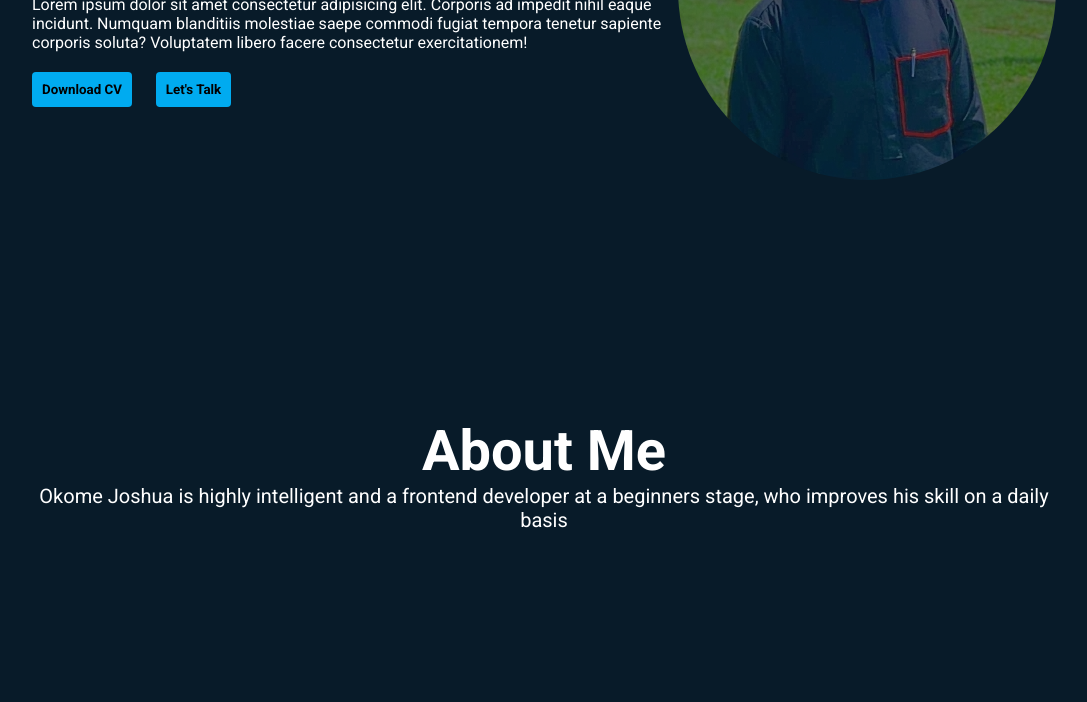
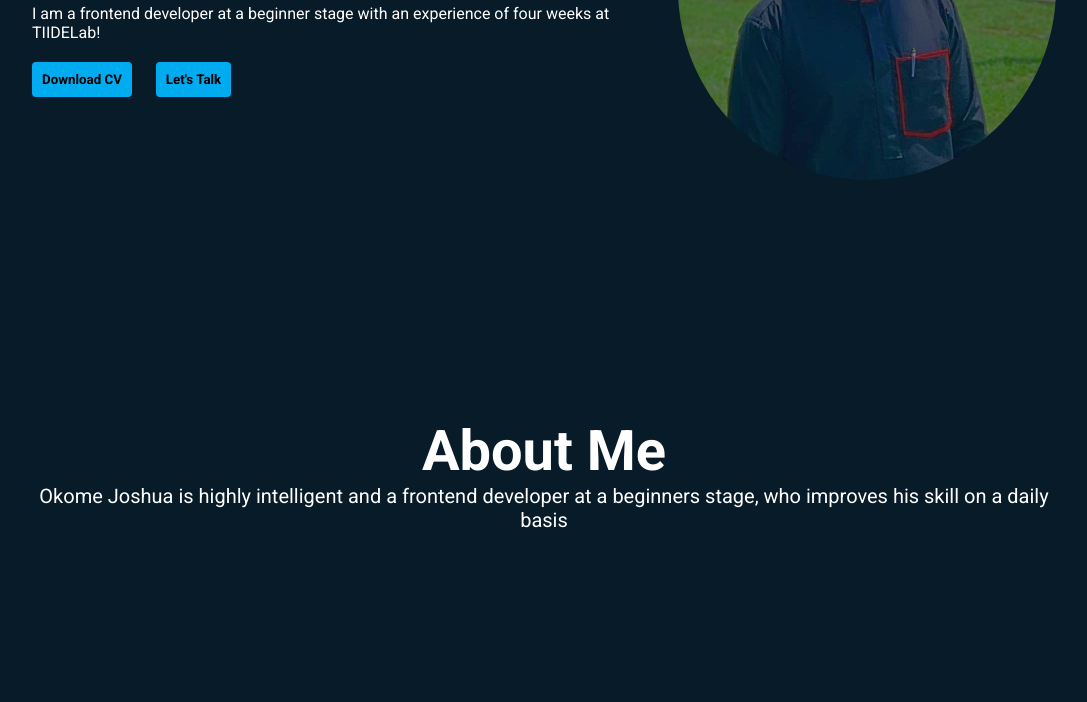
Before and after one commit to OkomeJoshua/okome, a plain HTML site: page index.html in a window 1280 px wide. Shown: the part 398-1100 px from the top of the page, without its empty margins (96-1183 px from the left). Drawn offline with Linux system fonts and the light colour scheme.

Commit message:
second commit

```diff
--- a/index.html
+++ b/index.html
@@ -27,9 +27,7 @@
             <div id="narration">
                 <h1 id="name">Hi i'm Joshua Okome</h1>
                 <h3 id="hob">Frontend Developer</h3>
-                <p id="summary">Lorem ipsum dolor sit amet consectetur adipisicing elit. Corporis ad impedit nihil eaque
-                    incidunt. Numquam blanditiis molestiae saepe commodi fugiat tempora tenetur sapiente corporis
-                    soluta? Voluptatem libero facere consectetur exercitationem!</p>
+                <p id="summary">I am a frontend developer at a beginner stage with an experience of four weeks at TIIDELab!</p>
                 <div id="btn-container">
                     <button class="btn">Download CV</button>
                     <button class="btn">Let's Talk</button>
```
